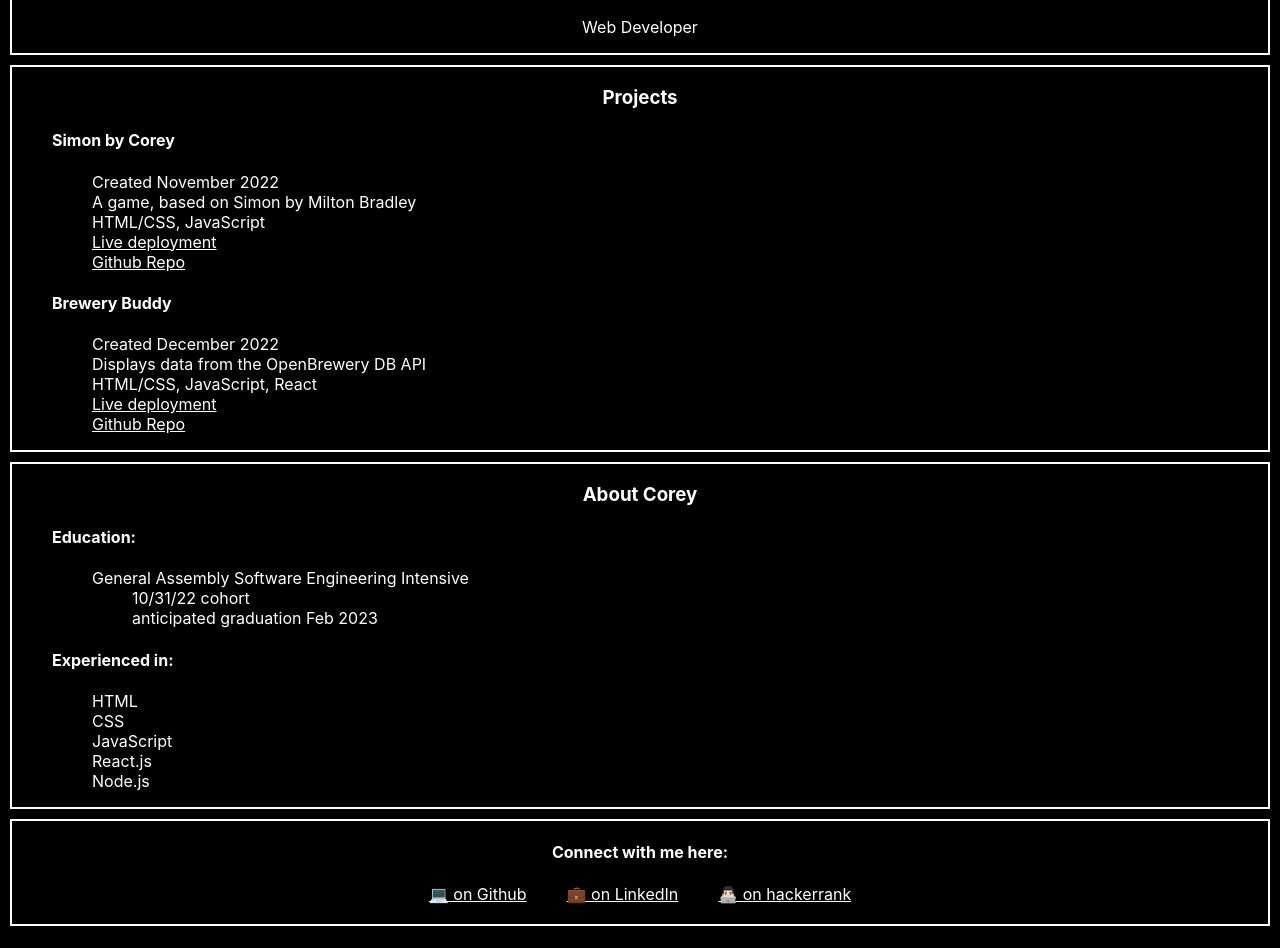
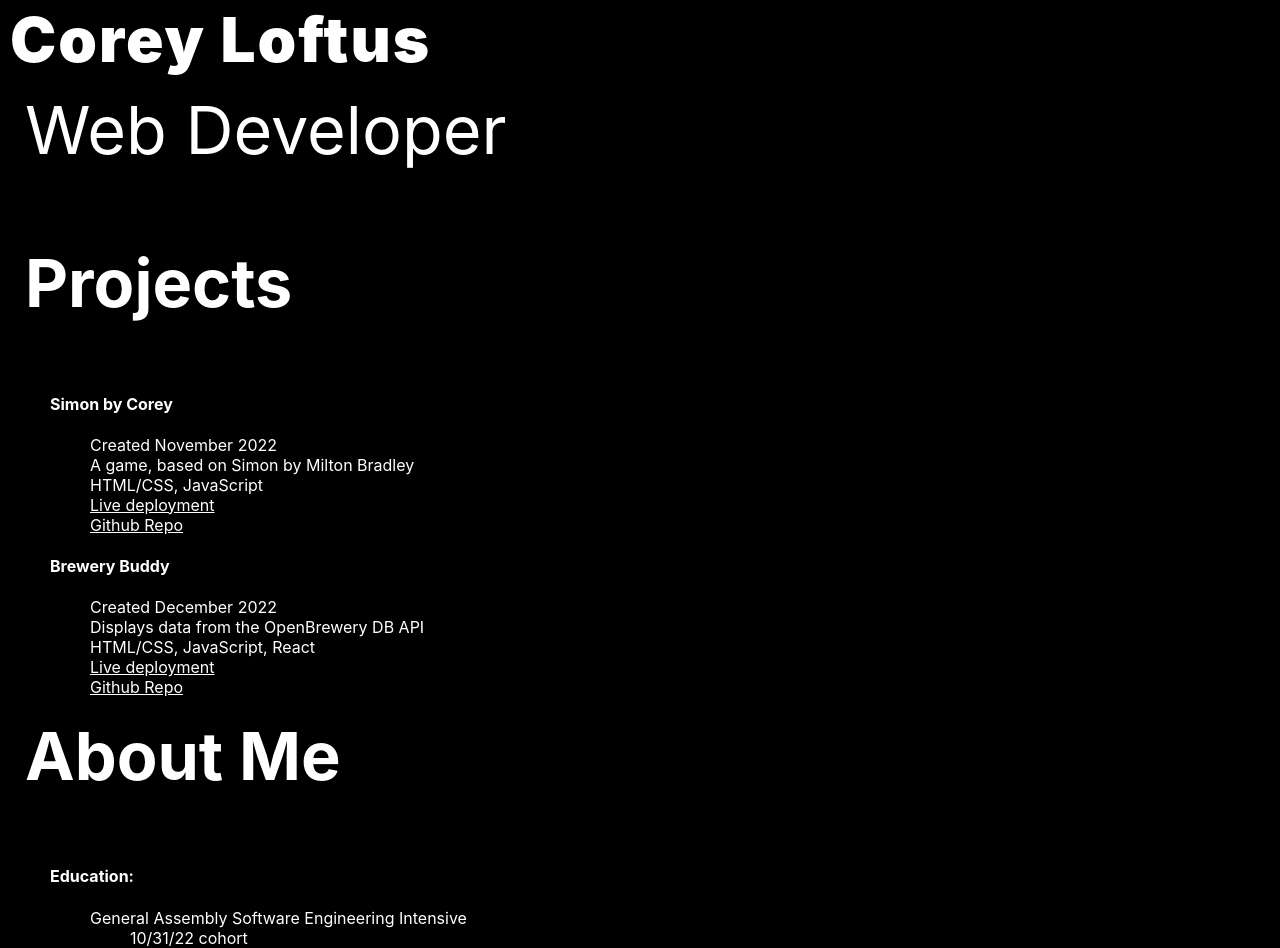
Before and after one commit to coreyloftus/personal-portfolio, a React (Create React App) app: page / in a window 1280 px wide. Shown: the part 149-1097 px from the top of the page. Built offline with nearby package versions, Linux system fonts and the light colour scheme.

Commit message:
Styling Update - add headings, nav-bar hover color change

```diff
--- a/src/About.js
+++ b/src/About.js
@@ -3,7 +3,7 @@
 const About = (props) => {
     return (
         <div className="About" id="About">
-            <h3>About Corey</h3>
+            <h3 className="heading-2">About Me</h3>
             <div className="content-container">
                 <div className='education-box'>
                         <h4>Education:</h4>
@@ -23,6 +23,8 @@
                             <li>JavaScript</li>
                             <li>React.js</li>
                             <li>Node.js</li>
+                            <li>MongoDB</li>
+                            <li>Mongoose</li>
                         </ul>
                 </div>
             </div>
--- a/src/App.css
+++ b/src/App.css
@@ -11,13 +11,10 @@
   color:white;
   text-decoration: none;
 }
-a:hover {
-  color:yellow;
-  /* text-decoration: none; */
-}
+
 .App {
   height:100%;
-  text-align: center;
+  text-align: left;
   color:white;
 }
 ul>li {
@@ -26,7 +23,7 @@
 
 /* Nav styling */
 .Nav {
-  border: 2px solid white;
+  /* border: 2px solid white; */
   margin:10px;
   height:10vh;
   display:flex;
@@ -40,6 +37,8 @@
   padding:10px;
   text-decoration: none;
   align-items: center;
+  border-bottom: 1px solid white;
+  margin: 0 0 20px 0;
 }
 .nav-container a {
   background-color: #BB2649;
@@ -48,7 +47,10 @@
   text-decoration: none;
 }
 .nav-container a:hover {
-  text-decoration: underline;
+  /* text-decoration: underline; */
+  background-color: #dbdbdb;
+  color:#BB2649;
+  transition: ease-in-out .2s;
 }
 .links-box {
   display:flex;
@@ -60,7 +62,6 @@
 
 /* Projects styling */
 .Projects {
-  border: 2px solid white;
   margin:10px;
 }
 .project-box {
@@ -69,7 +70,6 @@
 }
 /* About styling */
 .About {
-  border: 2px solid white;
   margin:10px;
   text-align: center;
 }
@@ -81,9 +81,11 @@
   text-align:left;
   margin:0px 0px 0px 40px;
 }
+.content-container{
+  text-align: left;
+}
 /* Contact styling */
 .Contact {
-  border: 2px solid white;
   margin:10px;
   display:flex;
   justify-content: center;
@@ -97,6 +99,32 @@
 }
 /* Hero styling */
 .Hero {
-  border: 2px solid white;
   margin:10px;
+  text-align: left;
 }
+.heading {
+  max-width: 460px;
+  margin-bottom: 10px;
+  /* font-family: Diagramm, sans-serif; */
+  color: #fff;
+  font-size: 62px;
+  line-height: 1.2em;
+  font-weight: 900;
+  letter-spacing: 2px;
+}
+.heading-2 {
+  margin-top: 5px;
+  padding-right: 20px;
+  padding-left: 15px;
+  /* font-family: Diagramm, sans-serif; */
+  color: #fff;
+  font-size: 5.2vw;
+  line-height: 1.3;
+  text-align: left;
+}
+.border-gradient {
+  padding-right: 15px;
+  font-size: 100px;
+  line-height: 1.2;
+  font-weight: 700;
+}
--- a/src/Contact.js
+++ b/src/Contact.js
@@ -2,8 +2,8 @@
 const Contact = (props) => {
     return (
         <div className="Contact" id="Contact">
-            <div className="content-container">
-                            <h4>Connect with me here:</h4>
+                <div>
+                    <h4 className="heading-2">Connect with me here:</h4>
                     <div className='social-links'>
                                 <a
                                 className="link"
--- a/src/Hero.js
+++ b/src/Hero.js
@@ -3,8 +3,8 @@
 const Hero = (props) => {
     return (
         <div className="Hero">
-            <h3>Corey Loftus</h3>
-            <p>Web Developer</p>
+            <h3 className="heading">Corey Loftus</h3>
+            <p className="heading-2">Web Developer</p>
             <div className="content-container"></div>
         </div>
     )
--- a/src/Projects.js
+++ b/src/Projects.js
@@ -3,7 +3,7 @@
 const Projects = () => {
     return (
         <div className="Projects">
-            <h3>Projects</h3>
+            <h3 className="heading-2">Projects</h3>
             <div className="content-container">
                 <div className='project-box'>
                     <h4>Simon by Corey</h4>
```
